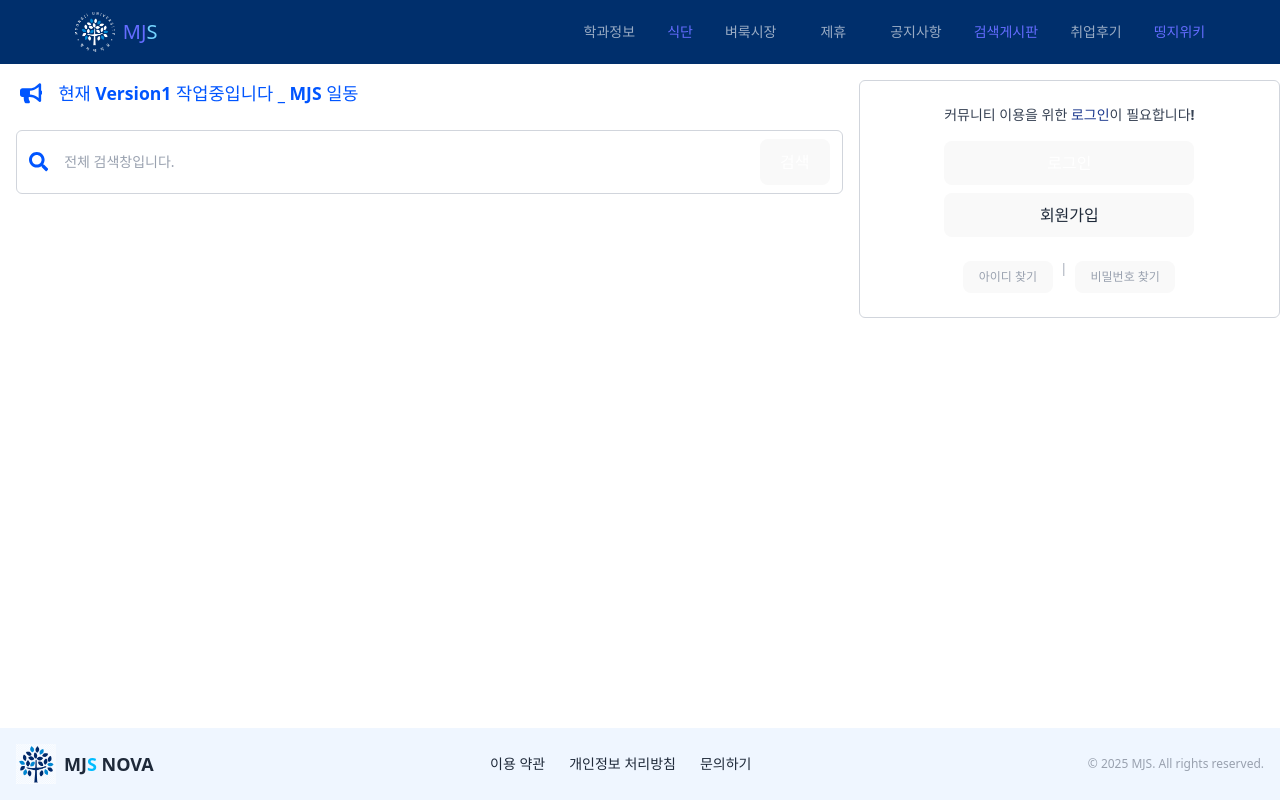
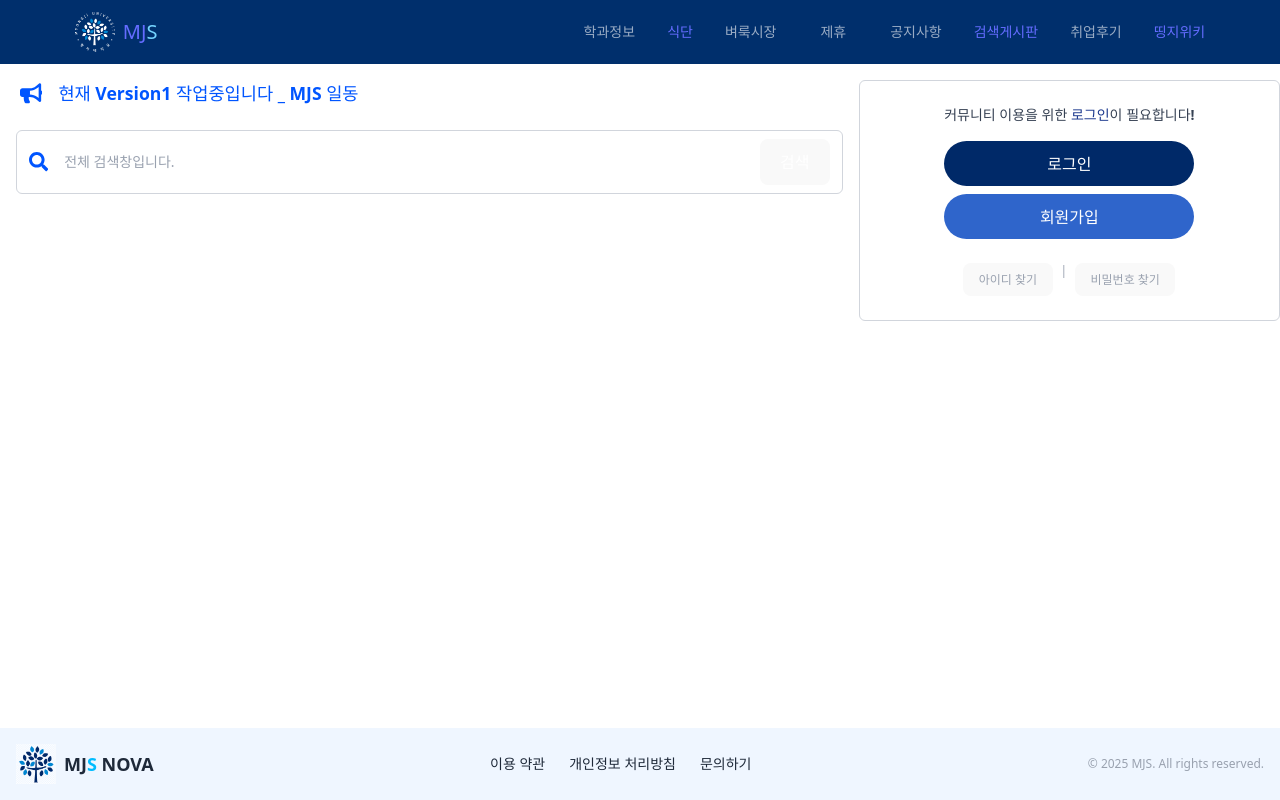
Before and after one commit to NOVA-MJU/MJS-FRONT, a React (Vite) app: page / in a window 1280 px wide. Built offline with nearby package versions, Linux system fonts and the light colour scheme.

Commit message:
<Fix> 버튼 컴포넌트 재구성

```diff
--- a/src/components/atomic/button/Button.tsx
+++ b/src/components/atomic/button/Button.tsx
@@ -1,74 +1,62 @@
-import type { InputProps } from '../input/Input.type';
+import type { ButtonProps } from './Button.type';
 import { colors } from '../../../styles/color';
 
-const Input = ({
-  variant = 'field',
-  label,
-  helperText,
-  maxLength,
-  showCount,
-  error = false,
-  icon,
-  value,
+const Button = ({
+  variant = 'main',
+  size = 'md',
+  children,
+  disabled,
+  fullWidth,
   ...props
-}: InputProps) => {
-  const baseClass = 'px-4 py-2 text-sm';
-  const errorClass = error ? `border-[${colors.error}] text-[${colors.error}]` : '';
-  const disabledClass = props.disabled
-    ? `bg-[${colors.grey10}] text-[${colors.grey40}] cursor-not-allowed`
-    : '';
-
-  const variantClassMap = {
-    field: `bg-[${colors.grey02}] border border-[${colors.grey20}] rounded-md`,
-    searchbar: `bg-[${colors.grey02}] rounded-full flex items-center border border-[${colors.grey20}]`,
-    labelfield: `bg-white border-b border-[${colors.grey20}] focus-within:border-[${colors.mju_primary}]`,
+}: ButtonProps) => {
+  const sizeClassName = {
+    sm: 'px-3 py-1 text-sm',
+    md: 'px-4 py-2 text-base',
+    lg: 'px-5 py-3 text-lg',
   };
 
-  const isMaxed = typeof value === 'string' && maxLength && value.length >= maxLength;
-  const maxClass = isMaxed && !error ? `border-[${colors.error}] bg-red-50` : '';
+  const styleMap = {
+    main: {
+      backgroundColor: disabled ? colors.grey20 : colors.mju_primary,
+      color: colors.white,
+    },
+    sub: {
+      backgroundColor: disabled ? colors.grey20 : '#FFD700',
+      color: disabled ? colors.grey40 : colors.mju_primary,
+    },
+    basic: {
+      backgroundColor: disabled ? colors.grey20 : colors.blue20,
+      color: disabled ? colors.grey40 : colors.white,
+    },
+    danger: {
+      backgroundColor: disabled ? colors.grey20 : colors.error,
+      color: disabled ? colors.grey40 : colors.white,
+    },
+    chip: {
+      backgroundColor: disabled ? colors.grey02 : colors.grey02,
+      color: disabled ? colors.grey40 : colors.black,
+    },
+  };
+
+  const { backgroundColor, color } = styleMap[variant];
 
   return (
-    <div className='w-full'>
-      {variant === 'labelfield' && label && (
-        <label
-          className={`block mb-1 text-sm ${
-            error ? `text-[${colors.error}]` : 'text-black font-semibold'
-          }`}
-        >
-          {label}
-        </label>
-      )}
-
-      <div
-        className={`w-full ${variantClassMap[variant]} ${baseClass} ${errorClass} ${disabledClass} ${maxClass}`}
-      >
-        {icon && <span className='mr-2'>{icon}</span>}
-        <input
-          className='bg-transparent w-full outline-none'
-          maxLength={maxLength}
-          value={value}
-          {...props}
-        />
-        {variant === 'field' && showCount && typeof value === 'string' && maxLength && (
-          <span
-            className={`text-xs ml-2 whitespace-nowrap ${
-              isMaxed ? `text-[${colors.error}] font-semibold` : `text-[${colors.grey40}]`
-            }`}
-          >
-            {`${value.length}/${maxLength}`}
-          </span>
-        )}
-      </div>
-
-      {helperText && (
-        <p
-          className={`text-xs mt-1 ${error ? `text-[${colors.error}]` : `text-[${colors.grey40}]`}`}
-        >
-          {helperText}
-        </p>
-      )}
-    </div>
+    <button
+      style={{
+        backgroundColor,
+        color,
+        width: fullWidth ? '100%' : undefined,
+        borderRadius: '9999px',
+        fontWeight: 500,
+        transition: 'all 0.2s ease-in-out',
+      }}
+      className={`${sizeClassName[size]} font-medium`}
+      disabled={disabled}
+      {...props}
+    >
+      {children}
+    </button>
   );
 };
 
-export default Input;
+export default Button;
--- a/src/components/atomic/layout/ProfileComponent.tsx
+++ b/src/components/atomic/layout/ProfileComponent.tsx
@@ -2,7 +2,7 @@ import { Link } from 'react-router-dom';
 import { FaExternalLinkAlt } from 'react-icons/fa';
 import Avatar from './Avatar';
 import { useAuthStore } from '../../../store/useAuthStore';
-
+import Button from '../button';
 interface ProfileComponentProps {
   className?: string;
 }
@@ -64,7 +64,6 @@ const ProfileComponent = ({ className = '' }: ProfileComponentProps) => {
     );
   }
 
-  // 로그인 전 UI
   return (
     <div
       className={`w-full h-full flex flex-col justify-center items-center gap-4 border border-gray-300 rounded-md p-6 font-sans ${className}`}
@@ -74,12 +73,12 @@ const ProfileComponent = ({ className = '' }: ProfileComponentProps) => {
       </span>
 
       <div className='flex flex-col gap-2 w-full max-w-[250px]'>
-        <button className='w-full py-2 bg-[#003c9e] text-white rounded-md font-bold text-sm hover:bg-[#002f7a] transition-all'>
+        <Button variant='main' disabled={false} size='md' fullWidth>
           로그인
-        </button>
-        <button className='w-full py-2 bg-gray-200 text-gray-800 rounded-md font-bold text-sm hover:bg-gray-300 transition-all'>
+        </Button>
+        <Button variant='basic' disabled={false} size='md' fullWidth>
           회원가입
-        </button>
+        </Button>
       </div>
 
       <div className='flex gap-2 text-xs text-gray-400 font-medium mt-2'>
--- a/src/store/useAuthStore.ts
+++ b/src/store/useAuthStore.ts
@@ -1,14 +1,14 @@
 import { create } from 'zustand';
 
 interface AuthState {
-  isLoggedin: boolean;
+  isLoggedIn: boolean;
   accessToken: string | null;
   login: (token: string) => void;
   logout: () => void;
 }
 
 export const useAuthStore = create<AuthState>((set) => ({
-  isLoggedin: false,
+  isLoggedIn: false,
   accessToken: null,
   login: (token: string) => {
     set(() => ({ isLoggedin: true, accessToken: token }));
```
